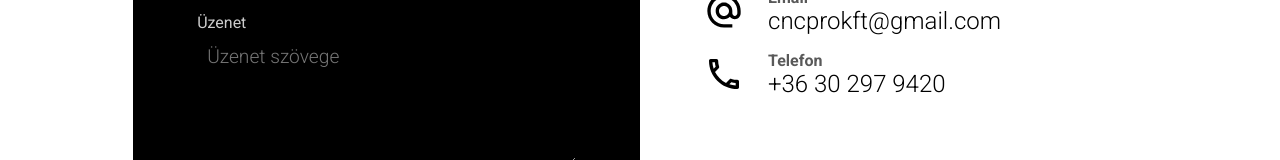
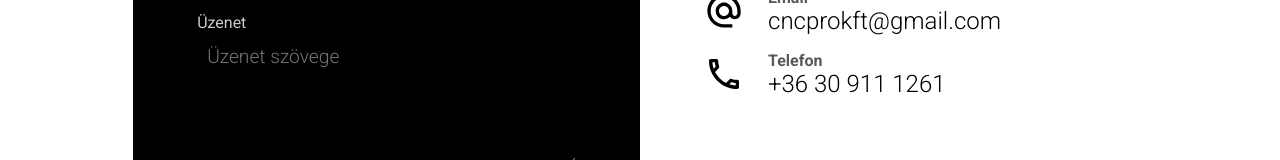
Before and after one commit to gerikov/cnc-pro, a React (Create React App) app: page /kapcsolat in a window 1280 px wide. Shown: the part 506-666 px from the top of the page. Built offline with nearby package versions, Linux system fonts and the light colour scheme.

Commit message:
logo link fix

```diff
--- a/src/components/Navbar.jsx
+++ b/src/components/Navbar.jsx
@@ -43,6 +43,7 @@ const Navbar = () => {
               fontSize: { xs: "18px", sm: "32px" },
             }}
           />
+          <RouterLink to={"/"}>
             <Typography
               fontFamily="Kanit"
               variant="h6"
@@ -54,6 +55,7 @@ const Navbar = () => {
             >
               CNC-Pro Kft
             </Typography>
+          </RouterLink>
         </Box>
 
         {/* DESKTOP MENU */}
--- a/src/pages/Kapcsolat.jsx
+++ b/src/pages/Kapcsolat.jsx
@@ -53,7 +53,7 @@ const Kapcsolat = () => {
             </div>
             <div>
               <div className="label">Telefon</div>
-              <div className="data">+36 30 297 9420</div>
+              <div className="data">+36 30 911 1261</div>
             </div>
           </div>
         </div>
```
Lines whose indentation alone changed are shown as unchanged.
